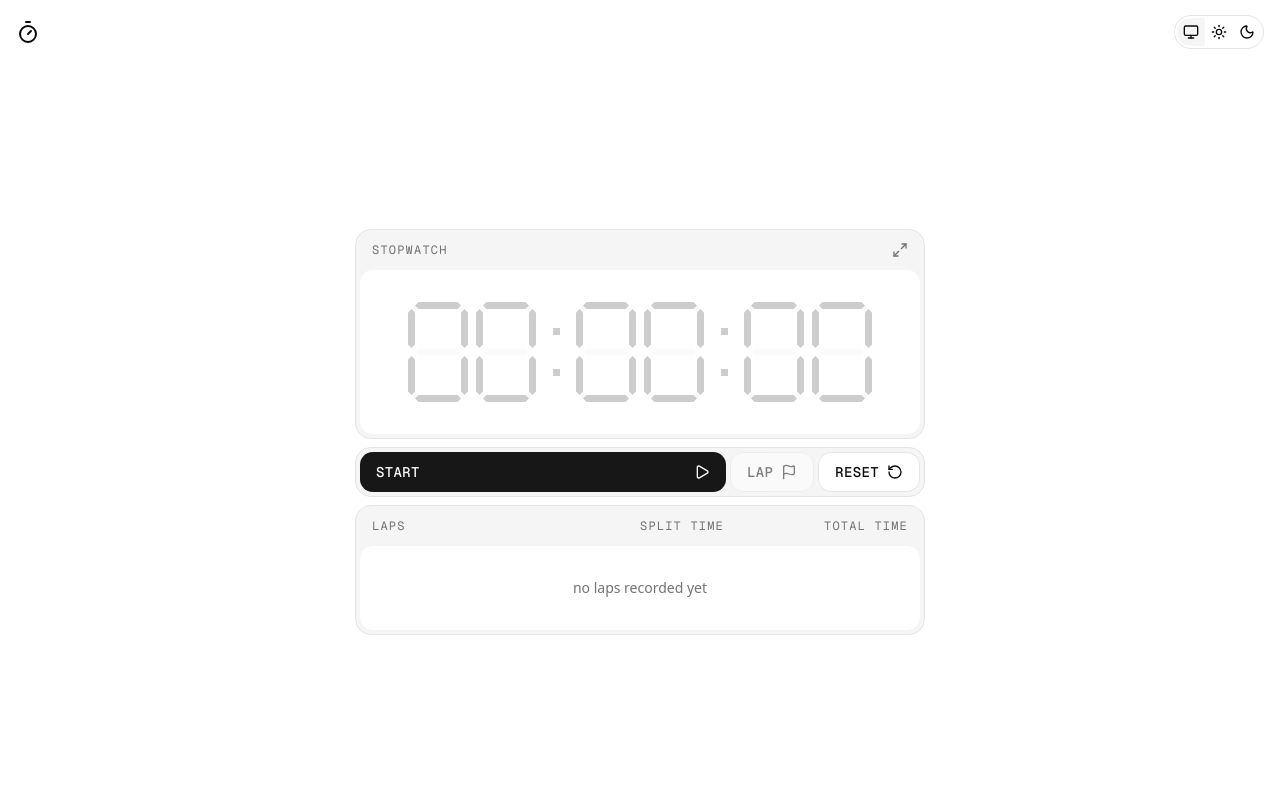
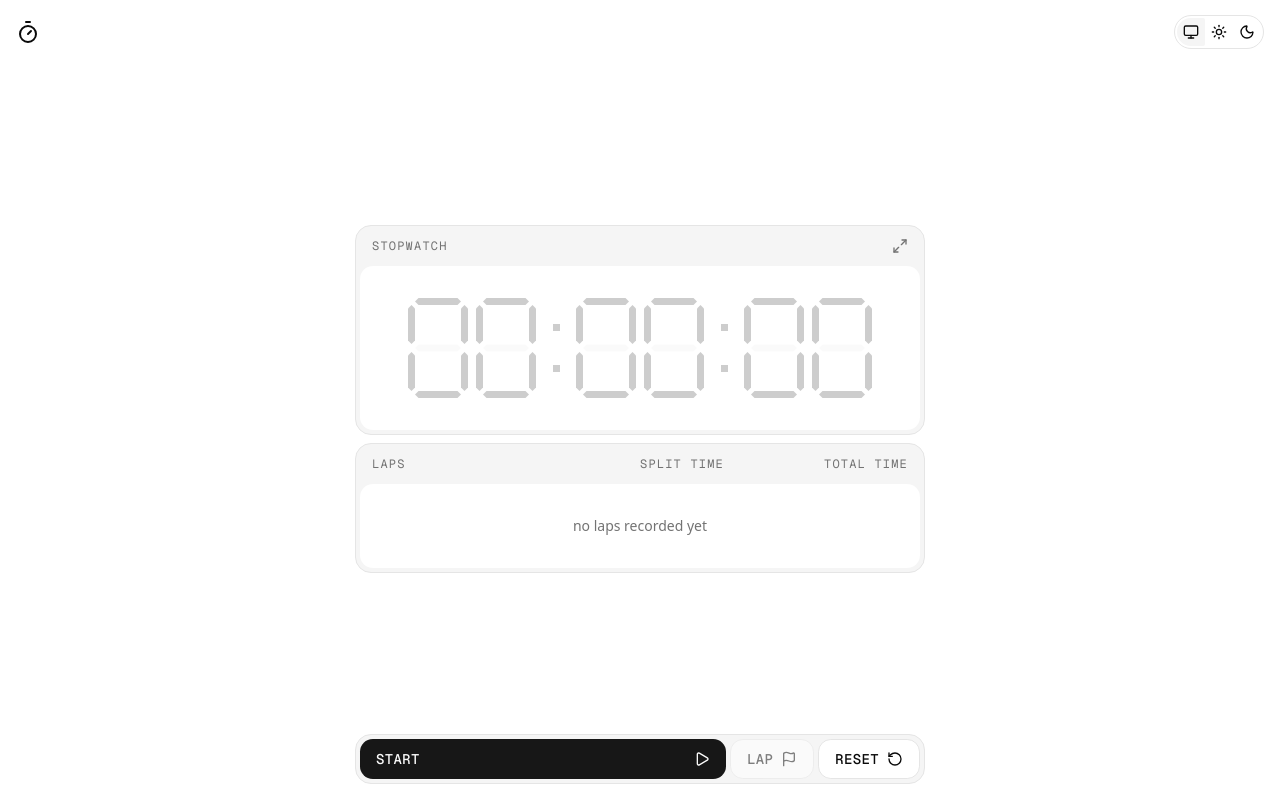
Before and after one commit to richcahill/stopwatch, a Next.js app: page / in a window 1280 px wide. Built offline with nearby package versions, Linux system fonts and the light colour scheme.

Commit message:
Fix common width

```diff
--- a/app/page.tsx
+++ b/app/page.tsx
@@ -48,16 +48,21 @@ export default function Home() {
 
   return (
     <>
-      <div className="relative">
-        <div className="flex flex-col items-center justify-center min-h-[calc(100vh-4rem)] gap-2 py-8">
-          <div className="flex flex-col items-center gap-2 px-4">
+      <div className="flex flex-col items-center h-[calc(100vh-4rem)] px-4">
+        <div className="flex flex-col w-fit h-full">
+          <div className="flex-1 overflow-auto flex flex-col items-center justify-center py-8">
+            <div className="flex flex-col items-center gap-2">
               <SevenSegmentDisplay
                 value={`${minutes}:${seconds}:${milliseconds}`}
                 size="lg"
                 isFullscreen={false}
                 onToggleFullscreen={toggleFullscreen}
               />
-            <div className="w-fit min-w-full">
+              <LapTimes laps={laps} />
+            </div>
+          </div>
+
+          <div className="flex-shrink-0 pb-4">
             <div className="border rounded-[1rem] overflow-hidden bg-muted p-1">
               <StopwatchControls
                 isRunning={isRunning}
@@ -68,8 +73,6 @@ export default function Home() {
                 showFullscreenToggle={false}
               />
             </div>
-            </div>
-            <LapTimes laps={laps} />
           </div>
         </div>
       </div>
--- a/components/lap-times.tsx
+++ b/components/lap-times.tsx
@@ -20,14 +20,16 @@ export function LapTimes({ laps }: LapTimesProps) {
     return `${minutes}:${secondsStr}.${msStr}`;
   };
 
-  const fastestLap = useMemo(() =>
+  const fastestLap = useMemo(
+    () =>
       laps.length > 0
         ? laps.reduce((min, lap) => (lap.splitTime < min.splitTime ? lap : min))
         : null,
     [laps]
   );
 
-  const slowestLap = useMemo(() =>
+  const slowestLap = useMemo(
+    () =>
       laps.length > 0
         ? laps.reduce((max, lap) => (lap.splitTime > max.splitTime ? lap : max))
         : null,
@@ -35,7 +37,7 @@ export function LapTimes({ laps }: LapTimesProps) {
   );
 
   return (
-    <div className="w-fit min-w-full">
+    <div className="w-full">
       <div className="border rounded-[1rem] overflow-hidden bg-muted p-1 flex flex-col">
         <div className="px-3 py-2 pb-3 text-xs font-mono tracking-widest text-muted-foreground grid grid-cols-3 gap-4">
           <div>LAPS</div>
```
Lines whose indentation alone changed are shown as unchanged.
